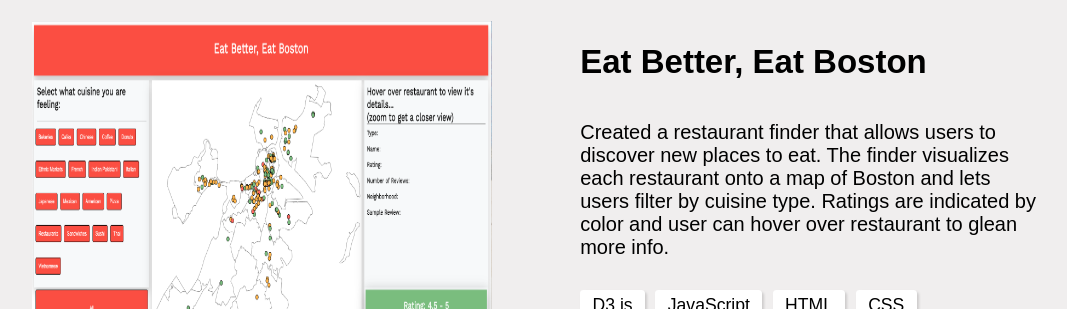
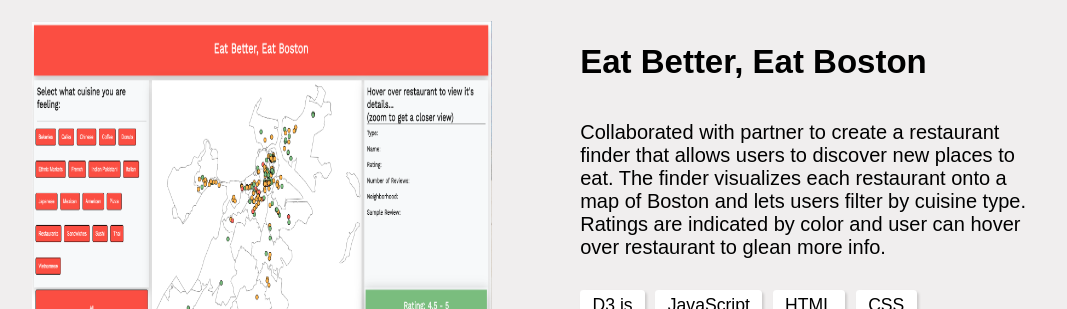
Before and after one commit to DGR40/vite-portfolio, a React (Vite) app: page / in a window 1280 px wide. Shown: the part 1776-2085 px from the top of the page, without its empty margins (112-1179 px from the left). Built offline with nearby package versions, Linux system fonts and the light colour scheme.

Commit message:
updated description

```diff
--- a/src/routes/root.jsx
+++ b/src/routes/root.jsx
@@ -105,11 +105,11 @@
             <div class="project-left" id="project-right">
               <h1>Eat Better, Eat Boston</h1>
               <p>
-                Created a restaurant finder that allows users to discover new
-                places to eat. The finder visualizes each restaurant onto a map
-                of Boston and lets users filter by cuisine type. Ratings are
-                indicated by color and user can hover over restaurant to glean
-                more info.
+                Collaborated with partner to create a restaurant finder that
+                allows users to discover new places to eat. The finder
+                visualizes each restaurant onto a map of Boston and lets users
+                filter by cuisine type. Ratings are indicated by color and user
+                can hover over restaurant to glean more info.
               </p>
               <div class="tags">
                 <div class="tag-1">
@@ -129,9 +129,7 @@
                 <div
                   class="project-button smaller"
                   onClick={() =>
-                    goToURL(
-                      "https://github.com/DGR40/data-driven-web-dev-project2"
-                    )
+                    goToURL("https://github.com/DGR40/INFO-4310-HW3")
                   }
                 >
                   <h4>GitHub</h4>
```
